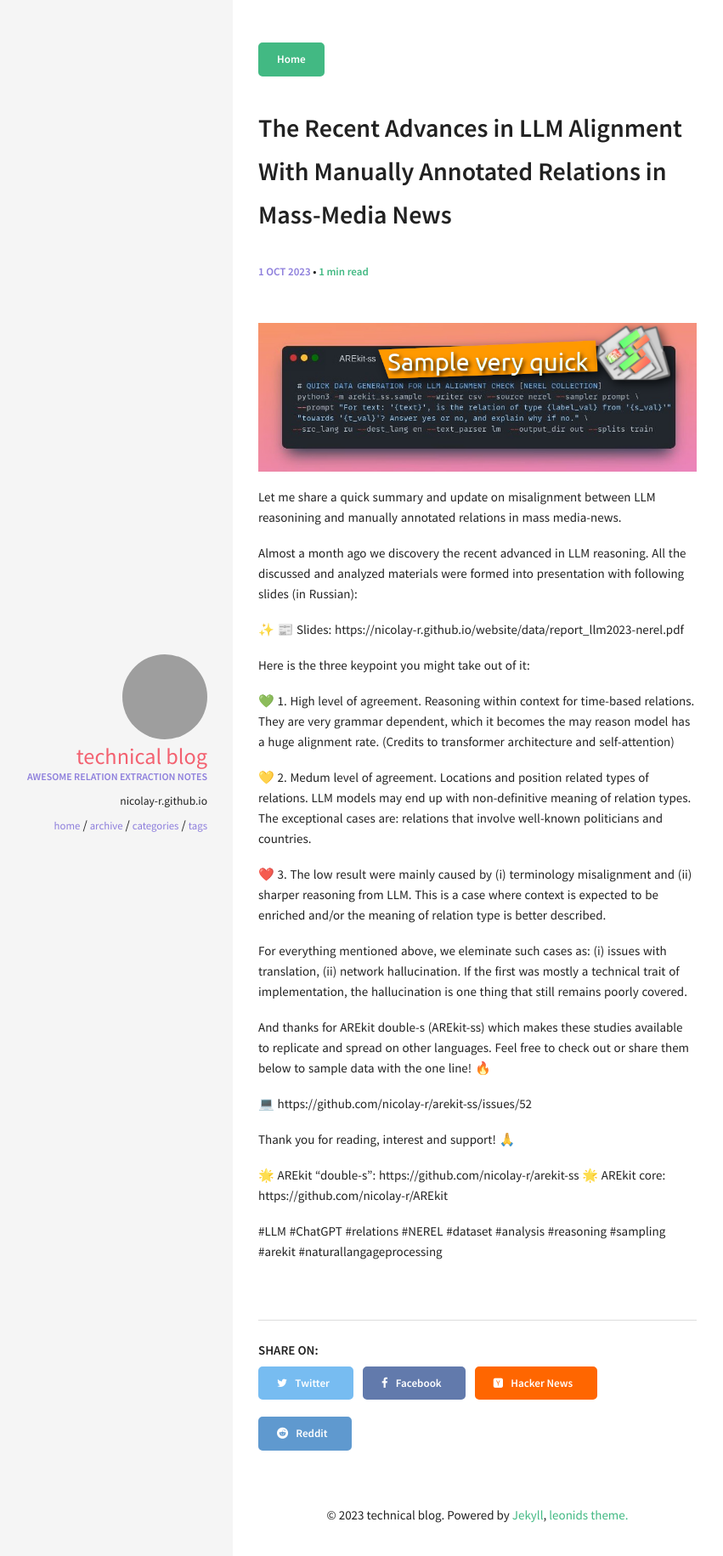
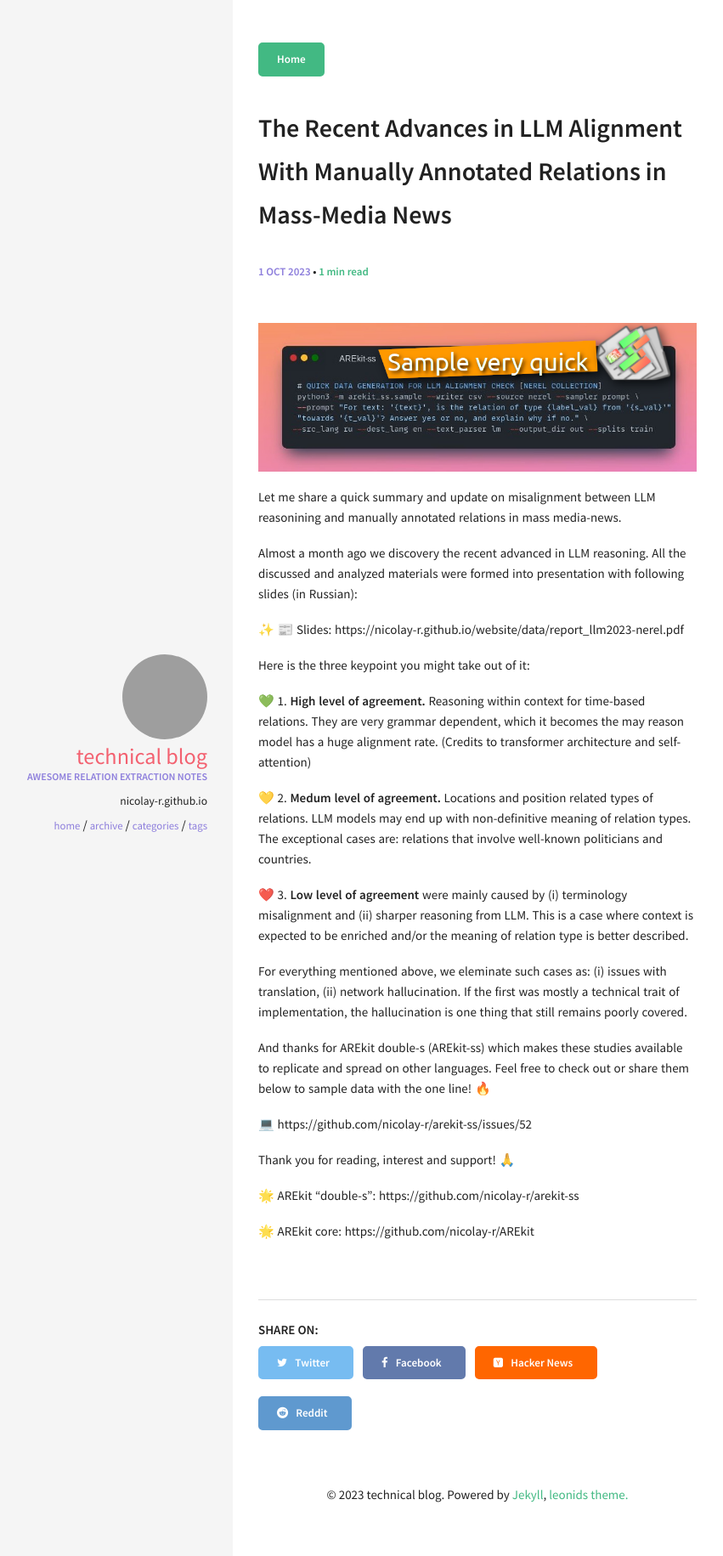
Before and after one commit to nicolay-r/blog, a Jekyll site: the page built from _posts/2023-10-01-llm-alignment.md, in a window 1280 px wide. Shown: the top 1831 px of the page at 85% size, without its empty margins (46-897 px from the left). Built offline with Jekyll 4.4.1, drawn with Linux system fonts in a browser that asks for light colours.

Commit message:
Updated LLM alignment post

```diff
--- a/_posts/2023-10-01-llm-alignment.md
+++ b/_posts/2023-10-01-llm-alignment.md
@@ -16,11 +16,11 @@ Almost a month ago we discovery the recent advanced in LLM reasoning. All the di
 
 Here is the three keypoint you might take out of it:
 
-💚 1. High level of agreement. Reasoning within context for time-based relations. They are very grammar dependent, which it becomes the may reason model has a huge alignment rate. (Credits to transformer architecture and self-attention)
+💚 1. **High level of agreement.** Reasoning within context for time-based relations. They are very grammar dependent, which it becomes the may reason model has a huge alignment rate. (Credits to transformer architecture and self-attention)
 
-💛 2. Medum level of agreement. Locations and position related types of relations. LLM models may end up with non-definitive meaning of relation types. The exceptional cases are: relations that involve well-known politicians and countries.
+💛 2. **Medum level of agreement.** Locations and position related types of relations. LLM models may end up with non-definitive meaning of relation types. The exceptional cases are: relations that involve well-known politicians and countries.
 
-❤️ 3. The low result were mainly caused by (i) terminology misalignment and (ii) sharper reasoning from LLM. This is a case where context is expected to be enriched and/or the meaning of relation type is better described.
+❤️ 3. **Low level of agreement** were mainly caused by (i) terminology misalignment and (ii) sharper reasoning from LLM. This is a case where context is expected to be enriched and/or the meaning of relation type is better described.
 
 For everything mentioned above, we eleminate such cases as: (i) issues with translation, (ii) network hallucination. If the first was mostly a technical trait of implementation, the hallucination is one thing that still remains poorly covered.
 
@@ -31,6 +31,5 @@ And thanks for AREkit double-s (AREkit-ss) which makes these studies available t
 Thank you for reading, interest and support! 🙏
 
 🌟 AREkit "double-s": https://github.com/nicolay-r/arekit-ss
+
 🌟 AREkit core: https://github.com/nicolay-r/AREkit
-
-#LLM #ChatGPT #relations #NEREL #dataset #analysis #reasoning #sampling #arekit #naturallangageprocessing
```
Also changed, not shown: _posts/2023-08-28-llm-alignment-talk.md (added, +29 -0 lines), img/2023-08-25-llm-alignment-logo.jpeg (added).
